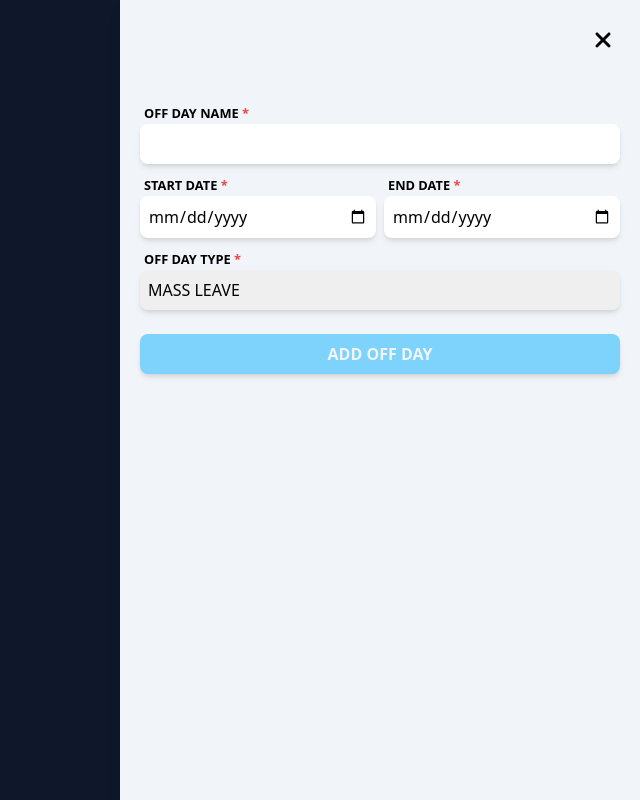
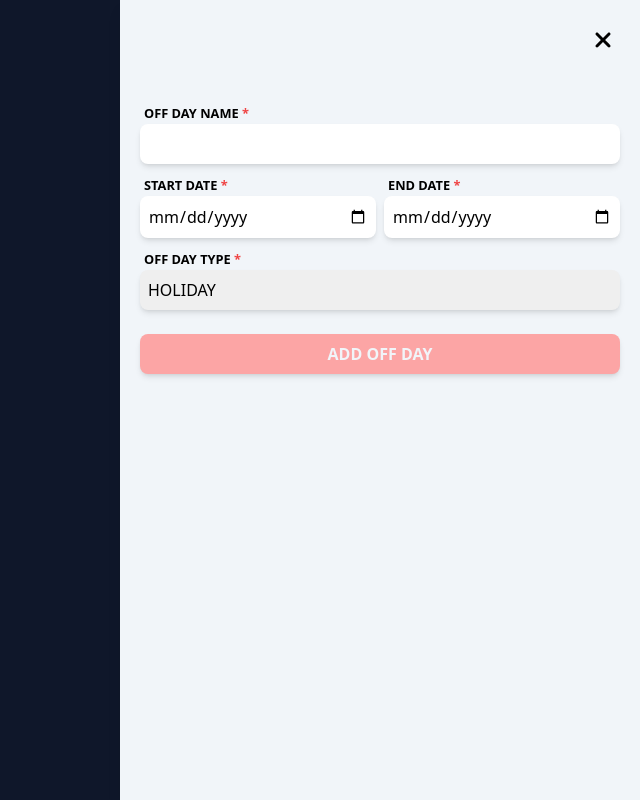
Before and after one commit to Samuellsam/Calended, a Next.js app: page /home in a window 1280 px wide. Both pictures are taken after a click on the icon 1241 px from the left and 40 px from the top of the page. Shown: the whole page, without its empty margins (640-1280 px from the left). Built offline with nearby package versions, Linux system fonts and the light colour scheme.

Commit message:
added input functionality

```diff
--- a/src/components/form/CalendedDatePicker.tsx
+++ b/src/components/form/CalendedDatePicker.tsx
@@ -4,6 +4,7 @@ const CalendedDatePicker: React.FC<{
   placeholder?: string;
   header?: string;
   mandatory?: boolean;
+  onChange?: (e: React.ChangeEvent<HTMLInputElement>) => void;
 }> = (props) => {
   return (
     <div className="w-full">
@@ -14,6 +15,7 @@ const CalendedDatePicker: React.FC<{
         type="date"
         className="w-full rounded-lg p-2 shadow-md calended-input-text mb-2"
         placeholder={props.placeholder}
+        onChange={props.onChange}
       />
     </div>
   );
--- a/src/components/form/CalendedSelect.tsx
+++ b/src/components/form/CalendedSelect.tsx
@@ -1,18 +1,31 @@
 import CalendedInputHeader from "./CalendedInputHeader";
+
+export interface DropdownModel {
+  name: string;
+  value: string | number;
+}
 
 const CalendedSelect: React.FC<{
   placeholder?: string;
   header?: string;
   mandatory?: boolean;
+  onChange?: (e: React.ChangeEvent<HTMLSelectElement>) => void;
+  options: DropdownModel[];
 }> = (props) => {
   return (
     <div className="w-full">
       {props.header && (
         <CalendedInputHeader mandatory={props.mandatory} txt={props.header} />
       )}
-      <select className="w-full rounded-lg p-2 shadow-md calended-input-text mb-2 px-2">
-        <option value="">MASS LEAVE</option>
-        <option value="">HOLIDAY</option>
+      <select
+        className="w-full rounded-lg p-2 shadow-md calended-input-text mb-2 px-2"
+        onChange={props.onChange}
+      >
+        {props.options.map((option) => (
+          <option key={option.value} value={option.value}>
+            {option.name}
+          </option>
+        ))}
       </select>
     </div>
   );
--- a/src/components/form/CalendedSubmitButton.tsx
+++ b/src/components/form/CalendedSubmitButton.tsx
@@ -5,7 +5,7 @@ const CalendedSubmitButton: React.FC<{
     <input
       type="submit"
       value={props.value}
-      className="w-full rounded-lg p-2 shadow-md calended-input-text mb-2 cursor-pointer bg-sky-300 hover:bg-sky-400 text-slate-100 font-bold mt-4 shadow-md"
+      className="w-full rounded-lg p-2 shadow-md calended-input-text mb-2 cursor-pointer bg-red-300 hover:bg-red-400 text-slate-100 font-bold mt-4 shadow-md"
     />
   );
 };
--- a/src/components/form/CalendedTextInput.tsx
+++ b/src/components/form/CalendedTextInput.tsx
@@ -4,6 +4,7 @@ const CalendedTextInput: React.FC<{
   placeholder?: string;
   header?: string;
   mandatory?: boolean;
+  onChange?: (e: React.ChangeEvent<HTMLInputElement>) => void;
 }> = (props) => {
   return (
     <div className="w-full">
@@ -14,6 +15,7 @@ const CalendedTextInput: React.FC<{
       <input
         type="text"
         className="w-full rounded-lg p-2 shadow-md calended-input-text mb-2"
+        onChange={props.onChange}
       />
     </div>
   );
--- a/src/components/menu/OffDayMenu.tsx
+++ b/src/components/menu/OffDayMenu.tsx
@@ -1,9 +1,40 @@
+import moment, { Moment } from "moment";
 import CalendedDatePicker from "../form/CalendedDatePicker";
 import CalendedSelect from "../form/CalendedSelect";
 import CalendedSubmitButton from "../form/CalendedSubmitButton";
 import CalendedTextInput from "../form/CalendedTextInput";
+import { HolidayEnum } from "@/enums/HolidayEnum";
+import { useEffect, useState } from "react";
+
+interface OffDayCreateForm {
+  name: string | null;
+  startDate: Moment | null;
+  endDate: Moment | null;
+  offDayType: HolidayEnum | null;
+}
 
 const OffDayMenu: React.FC<{}> = () => {
+  const [offDayCreateForm, setOffDayCreateForm] = useState<OffDayCreateForm>({
+    name: null,
+    startDate: null,
+    endDate: null,
+    offDayType: null,
+  });
+
+  useEffect(() => {
+    console.log(offDayCreateForm);
+  }, [offDayCreateForm]);
+
+  const updateForm = (
+    newValue: string | null | Moment | HolidayEnum,
+    attr: string
+  ) => {
+    setOffDayCreateForm({
+      ...offDayCreateForm,
+      [attr]: newValue,
+    });
+  };
+
   return (
     <div className="mt-20">
       <form
@@ -16,20 +47,41 @@ const OffDayMenu: React.FC<{}> = () => {
           header="OFF DAY NAME"
           placeholder="Off day name"
           mandatory={true}
+          onChange={(e) => updateForm(e.target.value, "name")}
         />
         <div className="grid grid-cols-2 gap-2 w-full">
           <CalendedDatePicker
             header="START DATE"
             placeholder="Start date"
             mandatory={true}
+            onChange={(e) =>
+              updateForm(moment(e.target.value, "yyyy-mm-dd"), "startDate")
+            }
           />
           <CalendedDatePicker
             header="END DATE"
             placeholder="End date"
             mandatory={true}
+            onChange={(e) =>
+              updateForm(moment(e.target.value, "yyyy-mm-dd"), "endDate")
+            }
           />
         </div>
-        <CalendedSelect header="OFF DAY TYPE" mandatory={true} />
+        <CalendedSelect
+          header="OFF DAY TYPE"
+          mandatory={true}
+          onChange={(e) => updateForm(e.target.value, "offDayType")}
+          options={[
+            {
+              name: "HOLIDAY",
+              value: HolidayEnum.HOLIDAY,
+            },
+            {
+              name: "MASS LEAVE",
+              value: HolidayEnum.MASS_LEAVE,
+            },
+          ]}
+        />
         <CalendedSubmitButton value="ADD OFF DAY" />
       </form>
     </div>
```
